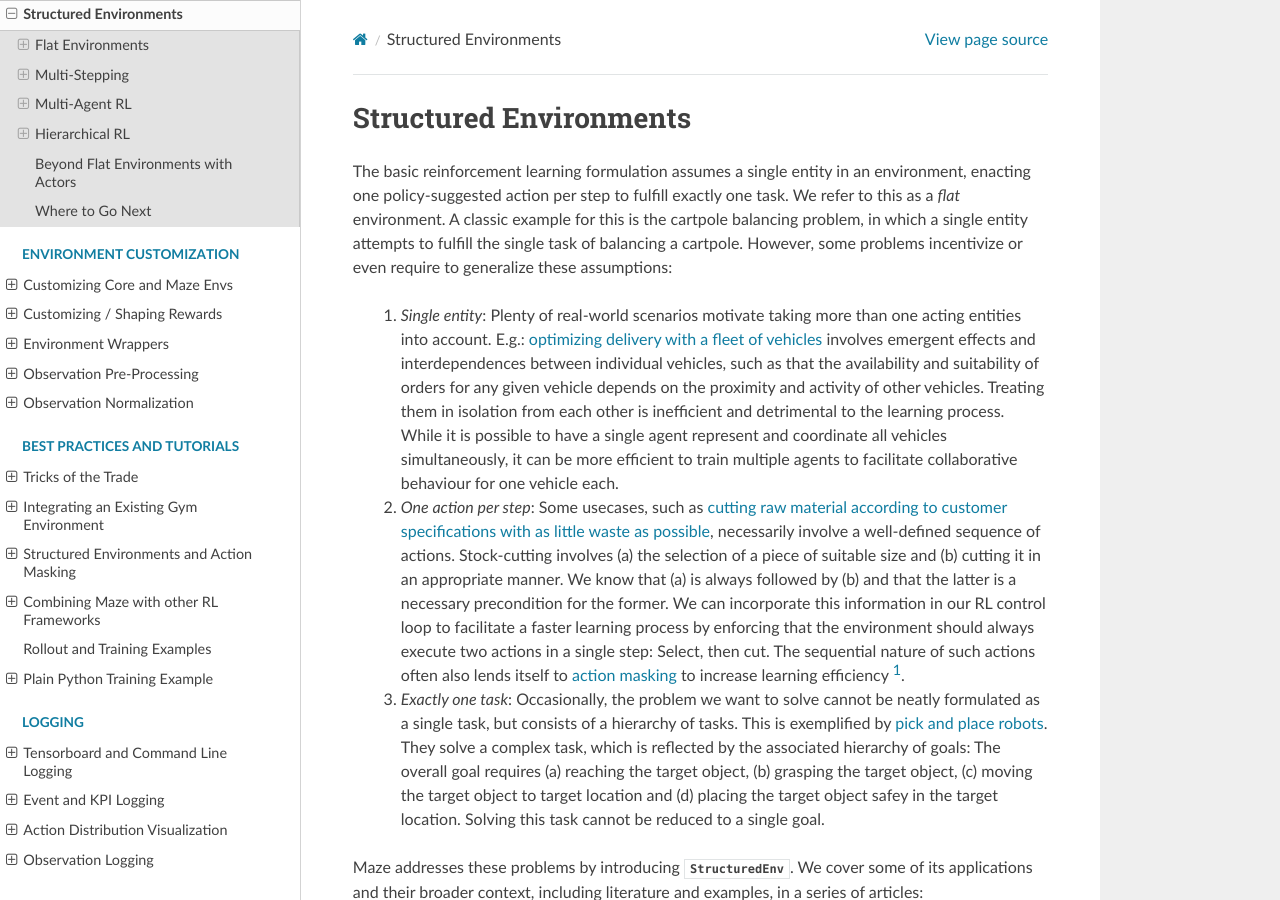
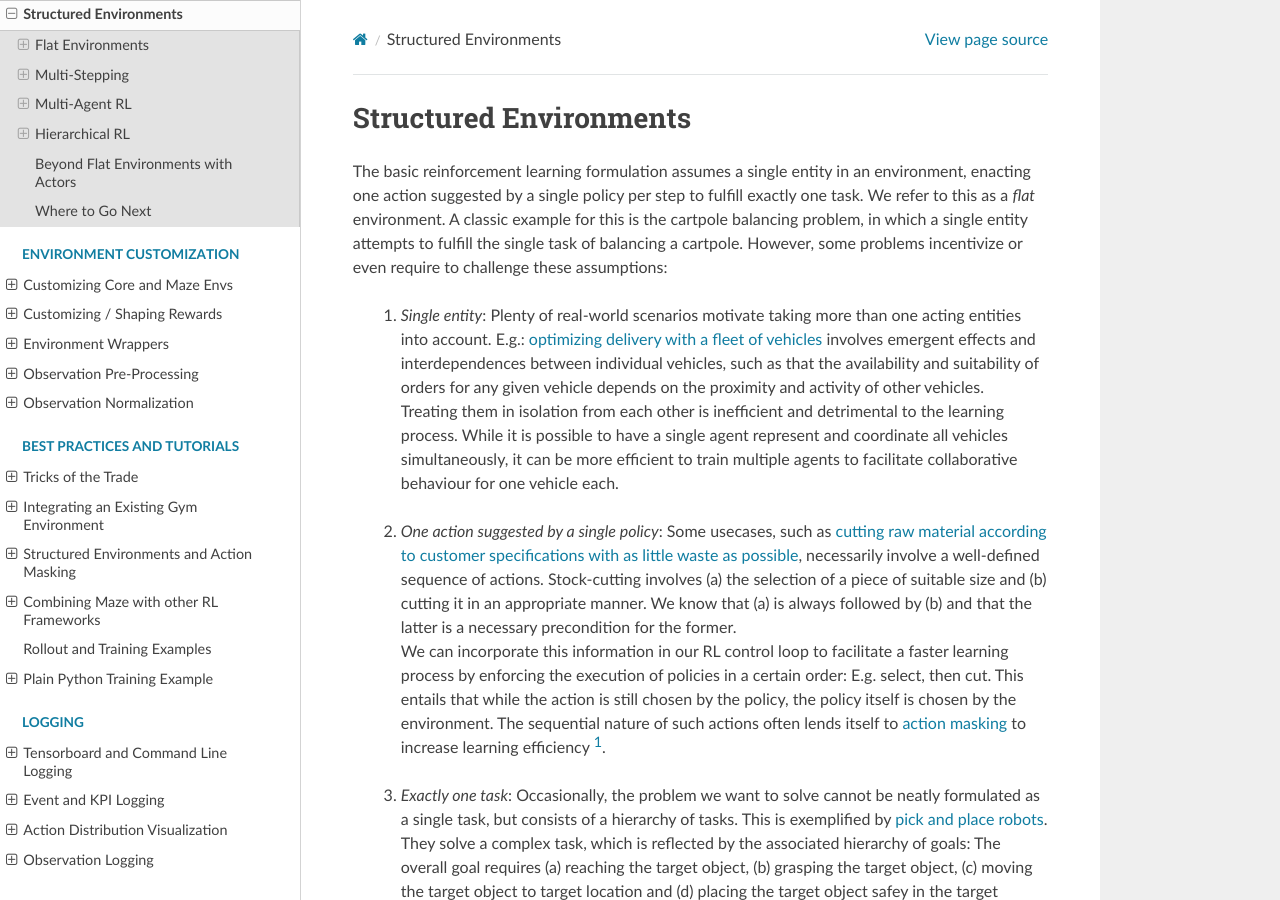
Before and after one commit to enlite-ai/maze, a Sphinx documentation site: the page built from docs/source/concepts_and_structure/struct_envs/overview.rst, in a window 1280 px wide and 900 px high. Built offline with Sphinx 7.4.7 and the Read the Docs theme 2.0.0, drawn with Linux system fonts in a browser that asks for light colours; some of the changed text lies outside the part shown.

Commit message:
FIX: Corrections for multi-step docs. Minor improvements for brevity in other structured env. docs.

```diff
--- a/docs/source/concepts_and_structure/struct_envs/flat/intro.rst
+++ b/docs/source/concepts_and_structure/struct_envs/flat/intro.rst
@@ -29,7 +29,7 @@
     :width: 80 %
     :align: center
 
-    More accurate control flow for a flat environment in Maze, showing how the actor mechanism integrates agent and policy. Dashed lines denote the exchange of information on demand as opposed to doing so passing it to or returning it from the environment's :meth:`~maze.core.env.maze_env.MazeEnv.step`.
+    More accurate control flow for a flat environment in Maze, showing how the actor mechanism integrates agent and policy. Dashed lines denote the exchange of information on demand as opposed to doing so passing it to or returning it from :meth:`~maze.core.env.maze_env.MazeEnv.step`.
 
 A flat environment hence always utilizes the same actor, i.e. the same policy for the same agent. Due to the lack of other actors there is no need for the environment to ever update its active actor ID.
 The concept of actors is crucial to the flexibility of Maze, since it allows to scale up the number of agents, policies or both. This enables the application of RL to a wider range of use cases and exploit properties of the respective domains more efficiently.
--- a/docs/source/concepts_and_structure/struct_envs/hierarchical/intro.rst
+++ b/docs/source/concepts_and_structure/struct_envs/hierarchical/intro.rst
@@ -34,9 +34,10 @@
     :width: 80 %
     :align: center
 
-    Control flow within a HRL scenario. Note that we assume a single agent here. Building the task hierarchy happens implicitly in :meth:`~maze.core.env.maze_env.MazeEnv.step`. Dashed lines denote the exchange of information on demand as opposed to doing so passing it to or returning it from the environment's :meth:`~maze.core.env.maze_env.MazeEnv.step`.
+    Control flow within a HRL scenario assuming a single agent. The task hierarchy is built implicitly in :meth:`~maze.core.env.maze_env.MazeEnv.step`. Dashed lines denote the exchange of information on demand as opposed to doing so passing it to or returning it from :meth:`~maze.core.env.maze_env.MazeEnv.step`.
 
 The control flow for HRL scenarios doesn't obviously reflect the hierarchical aspect. This is because the definition and execution of the task hierarchy happens implicitly in :meth:`~maze.core.env.maze_env.MazeEnv.step`: the environment determines which task is currently active and which task should be active at the end of the current step. This allows for an arbitrarily flexible and complex task dependency graph. The possibility to implement a different :class:`ObservationConversionInterface <maze.core.env.observation_conversion.ObservationConversionInterface>` and :class:`ActionConversionInterface <maze.core.env.action_conversion.ActionConversionInterface>` for each policy enables to tailor actions and observations to the respective task.
+This control flow bears strong similarity to the one for `multi-stepping<struct_env_multistep>` - in fact, multi-stepping could be seen as a special kind of hierarchical RL with a fixed task sequence and a single level of hierarchy.
 
 Where to Go Next
 ----------------
--- a/docs/source/concepts_and_structure/struct_envs/multiagent/intro.rst
+++ b/docs/source/concepts_and_structure/struct_envs/multiagent/intro.rst
@@ -21,7 +21,7 @@
     :width: 80 %
     :align: center
 
-    Control flow within a multi-agent scenario. Note that we assume a single policy here. Dashed lines denote the exchange of information on demand as opposed to doing so passing it to or returning it from the environment's :meth:`~maze.core.env.maze_env.MazeEnv.step`.
+    Control flow within a multi-agent scenario assuming a single policy. Dashed lines denote the exchange of information on demand as opposed to doing so passing it to or returning it from :meth:`~maze.core.env.maze_env.MazeEnv.step`.
 
 When comparing this to the control flow depicted in :ref:`the article on flat environments<control_flows_struct_envs>` you'll notice that here we consider several agents and therefore several actors - more specifically, in a setup with *n* agents we have at least *n* actors. Consequently the environment has to update its active actor ID, which is not necessary in flat environments.
 
--- a/docs/source/concepts_and_structure/struct_envs/overview.rst
+++ b/docs/source/concepts_and_structure/struct_envs/overview.rst
@@ -3,10 +3,12 @@
 Structured Environments
 =======================
 
-The basic reinforcement learning formulation assumes a single entity in an environment, enacting one policy-suggested action per step to fulfill exactly one task. We refer to this as a *flat* environment. A classic example for this is the cartpole balancing problem, in which a single entity attempts to fulfill the single task of balancing a cartpole. However, some problems incentivize or even require to generalize these assumptions:
+The basic reinforcement learning formulation assumes a single entity in an environment, enacting one action suggested by a single policy per step to fulfill exactly one task. We refer to this as a *flat* environment. A classic example for this is the cartpole balancing problem, in which a single entity attempts to fulfill the single task of balancing a cartpole. However, some problems incentivize or even require to challenge these assumptions:
 
- #. *Single entity*: Plenty of real-world scenarios motivate taking more than one acting entities into account. E.g.: `optimizing delivery with a fleet of vehicles <https://en.wikipedia.org/wiki/Vehicle_routing_problem>`_ involves emergent effects and interdependences between individual vehicles, such as that the availability and suitability of orders for any given vehicle depends on the proximity and activity of other vehicles. Treating them in isolation from each other is inefficient and detrimental to the learning process. While it is possible to have a single agent represent and coordinate all vehicles simultaneously, it can be more efficient to train multiple agents to facilitate collaborative behaviour for one vehicle each.
- #. *One action per step*: Some usecases, such as `cutting raw material according to customer specifications with as little waste as possible <https://en.wikipedia.org/wiki/Cutting_stock_problem>`_, necessarily involve a well-defined sequence of actions. Stock-cutting involves (a) the selection of a piece of suitable size and (b) cutting it in an appropriate manner. We know that (a) is always followed by (b) and that the latter is a necessary precondition for the former. We can incorporate this information in our RL control loop to facilitate a faster learning process by enforcing that the environment should always execute two actions in a single step: Select, then cut. The sequential nature of such actions often also lends itself to :ref:`action masking<adding_masking>` to increase learning efficiency [#]_.
+ #. | *Single entity*: Plenty of real-world scenarios motivate taking more than one acting entities into account. E.g.: `optimizing delivery with a fleet of vehicles <https://en.wikipedia.org/wiki/Vehicle_routing_problem>`_ involves emergent effects and interdependences between individual vehicles, such as that the availability and suitability of orders for any given vehicle depends on the proximity and activity of other vehicles.
+    | Treating them in isolation from each other is inefficient and detrimental to the learning process. While it is possible to have a single agent represent and coordinate all vehicles simultaneously, it can be more efficient to train multiple agents to facilitate collaborative behaviour for one vehicle each.
+ #. | *One action suggested by a single policy*: Some usecases, such as `cutting raw material according to customer specifications with as little waste as possible <https://en.wikipedia.org/wiki/Cutting_stock_problem>`_, necessarily involve a well-defined sequence of actions. Stock-cutting involves (a) the selection of a piece of suitable size and (b) cutting it in an appropriate manner. We know that (a) is always followed by (b) and that the latter is a necessary precondition for the former.
+    | We can incorporate this information in our RL control loop to facilitate a faster learning process by enforcing the execution of policies in a certain order: E.g. select, then cut. This entails that while the action is still chosen by the policy, the policy itself is chosen by the environment. The sequential nature of such actions often lends itself to :ref:`action masking<adding_masking>` to increase learning efficiency [#]_.
  #. *Exactly one task*: Occasionally, the problem we want to solve cannot be neatly formulated as a single task, but consists of a hierarchy of tasks. This is exemplified by `pick and place robots <https://6river.com/what-is-a-pick-and-place-robot/>`_. They solve a complex task, which is reflected by the associated hierarchy of goals: The overall goal requires (a) reaching the target object, (b) grasping the target object, (c) moving the target object to target location and (d) placing the target object safey in the target location. Solving this task cannot be reduced to a single goal.
 
 Maze addresses these problems by introducing :class:`StructuredEnv <maze.core.env.structured_env.StructuredEnv>`. We cover some of its applications and their broader context, including literature and examples, in a series of articles:
@@ -64,10 +66,9 @@
 - representing an arbitrary number of agents;
 - identifying which policy should be applied for which agent via the provision of :meth:`~maze.core.env.structured_env.StructuredEnv.actor_id`;
 - representing an arbitrary number of actors with flexible lifecycles that may differ from their environment's;
-- supporting an arbitrary nesting of policies (and in further abstraction tasks);
+- supporting an arbitrary nesting of policies (and - in further abstraction - tasks);
 - selecting actions via the policy fitting the currently active actor;
-- preprocessing actions and observations w.r.t. the currently used actor/policy;
-- querying actions from policies on demand, not just after a step has been completed.
+- preprocessing actions and observations w.r.t. the currently used actor/policy.
 
 This allows to bypass the three restrictions laid out at the outset.
 
@@ -79,10 +80,10 @@
 
 Read about some of the patterns and capabilities possible with structured environments:
 
-- :ref:`Flat environments<struct_env_flat>`.
-- :ref:`Multi-stepping<struct_env_multistep>`.
-- :ref:`Multi-agent RL<struct_env_multiagent>`.
-- :ref:`Hierarchical RL<struct_env_hierarchical>`.
+- :ref:`Flat environments<struct_env_flat>`
+- :ref:`Multi-stepping<struct_env_multistep>`
+- :ref:`Multi-agent RL<struct_env_multiagent>`
+- :ref:`Hierarchical RL<struct_env_hierarchical>`
 
 The underlying communication pathways are identical for all instances of :class:`StructuredEnv <maze.core.env.structured_env.StructuredEnv>`. Multi-stepping, multi-agent, hierarchical or other setups are all particular manifestations of structured environments and its actor mechanism. They are orthogonal to each other and can be used in any combination.
 
```
Also changed, not shown: docs/source/concepts_and_structure/struct_envs/multistep/intro.rst (+3 -6 lines), docs/source/concepts_and_structure/struct_envs/multistep/control_flow.png.
